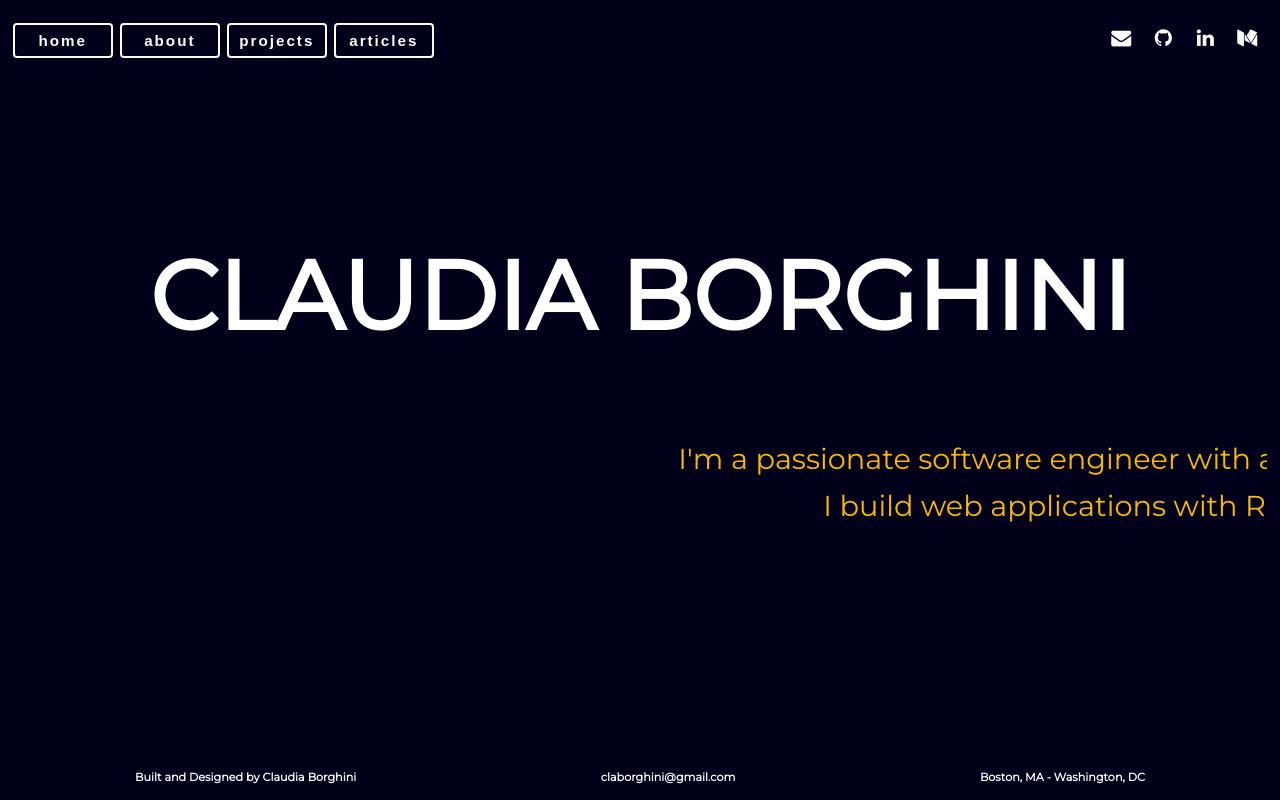
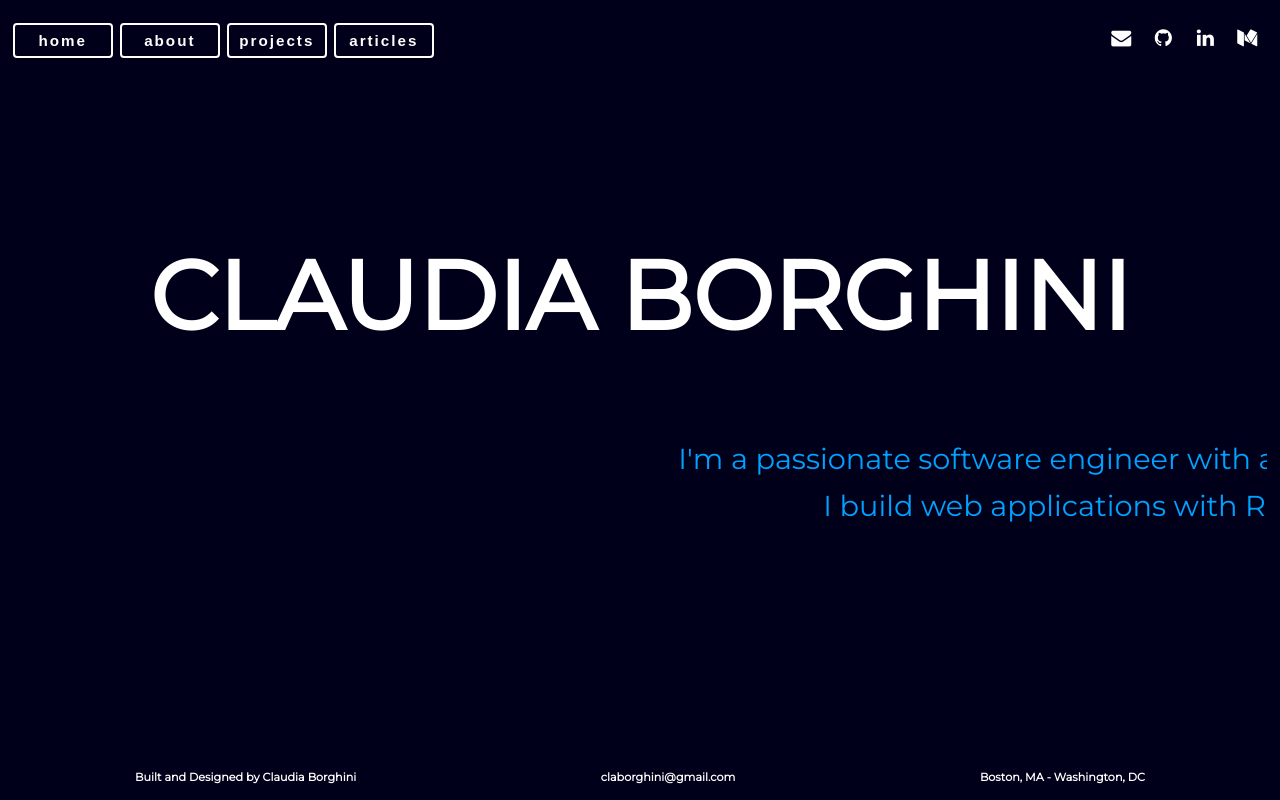
Before and after one commit to ClaFiore/ClaFiore.github.io, a React (Create React App) app: page / in a window 1280 px wide. Built offline with nearby package versions, Linux system fonts and the light colour scheme.

Commit message:
added light blue color

```diff
--- a/src/comps/home.css
+++ b/src/comps/home.css
@@ -21,7 +21,7 @@
   font-weight: 500;
   animation: 3s slidein;
   text-align: center;
-  color: #F8BA00;
+  color: #00A2FF;
 }
 
 @keyframes slidein {
--- a/src/comps/mynav.css
+++ b/src/comps/mynav.css
@@ -35,7 +35,6 @@
   font-size: 95%;
   letter-spacing: 2px;
   color: white;
-  /* border: 2px #F8BA00 solid; */
   border: 2px white solid;
   border-radius: 4px;
   outline: 0;
@@ -71,12 +70,13 @@
 
   .menu-btn:hover {
     color: #00001a;
+    border: #00A2FF;
   }
 
   .menu-btn::before {
     content: "";
     position: absolute;
-    background: #F8BA00;
+    background: #00A2FF;
     /* background: white; */
     bottom: 0;
     left: 0;
```
